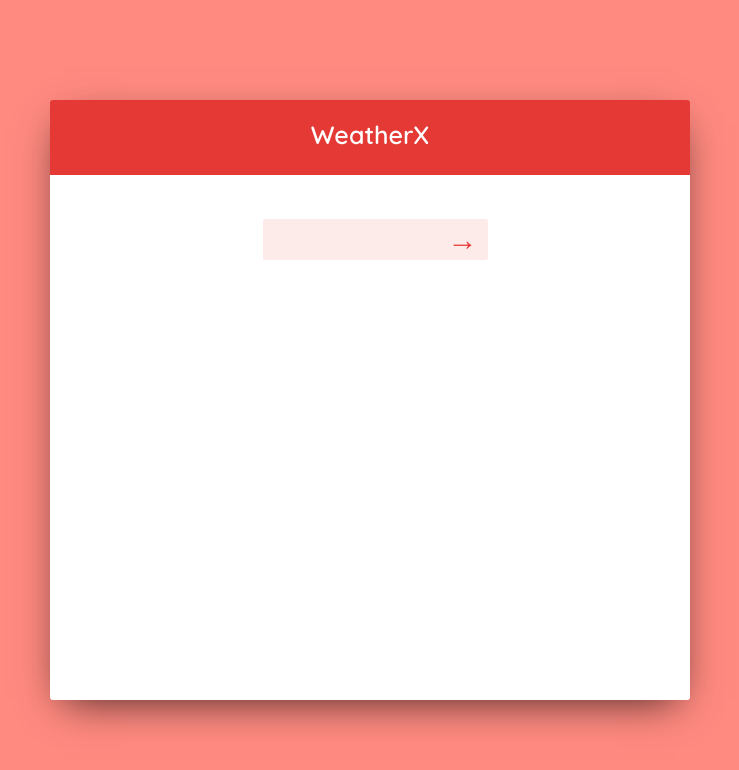
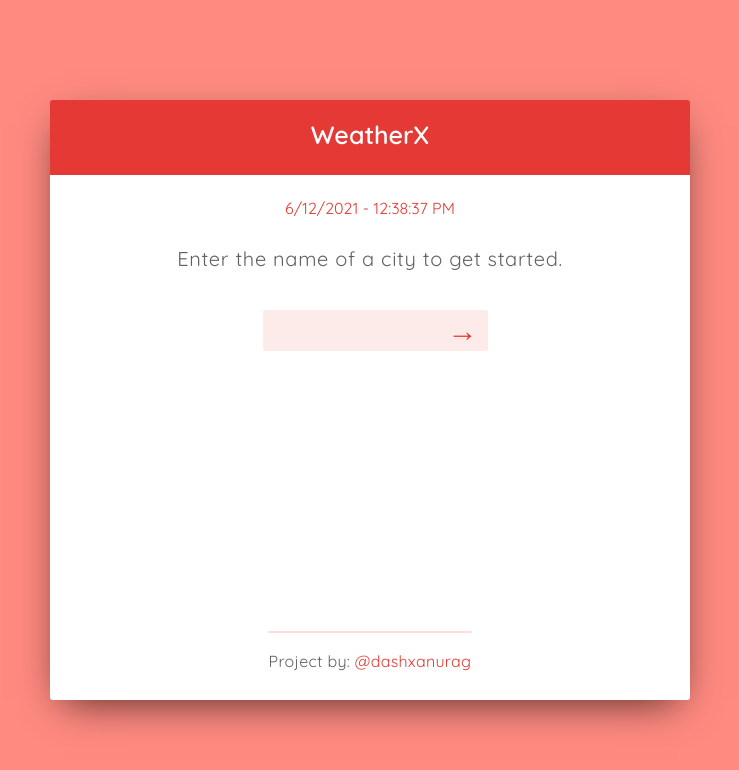
Before and after one commit to dash-anurag/react-weather-app, a React (Create React App) app: page / in a window 1280 px wide. Shown: the top 770 px of the page, without its empty margins (270-1009 px from the left). Built offline with nearby package versions, Linux system fonts and the light colour scheme; no server answers.

Commit message:
final changes

```diff
--- /dev/null
+++ b/src/Context.js
@@ -0,0 +1,5 @@
+import { createContext } from "react";
+
+const Context = createContext();
+
+export default Context;
--- /dev/null
+++ b/src/components/DateTime.js
@@ -0,0 +1,18 @@
+import React, { useState, useEffect } from "react";
+
+const DateTime = () => {
+  const [date, setDate] = useState(new Date().toLocaleDateString());
+  const [time, setTime] = useState(new Date().toLocaleTimeString());
+
+  useEffect(() => {
+    const secondsTimer = setInterval(() => {
+      setDate(new Date().toLocaleDateString());
+      setTime(new Date().toLocaleTimeString());
+    }, 1000);
+    return () => clearInterval(secondsTimer);
+  }, []);
+
+  return <div className="date-time">{`${date} - ${time}`}</div>;
+};
+
+export default DateTime;
--- /dev/null
+++ b/src/components/Error.js
@@ -0,0 +1,7 @@
+import React from "react";
+
+const Error = ({ error }) => {
+  return <div className="error">{error}</div>;
+};
+
+export default Error;
--- /dev/null
+++ b/src/components/Footer.js
@@ -0,0 +1,20 @@
+import React from "react";
+
+const Footer = () => {
+  return (
+    <div className="footer">
+      <p>
+        Project by:{" "}
+        <a
+          rel="noopener noreferrer"
+          target="_blank"
+          href="https://www.github.com/dash-anurag"
+        >
+          @dashxanurag
+        </a>
+      </p>
+    </div>
+  );
+};
+
+export default Footer;
--- a/src/components/Main.js
+++ b/src/components/Main.js
@@ -1,29 +1,60 @@
-import React, { useEffect } from "react";
+import React, { useState } from "react";
 import axios from "axios";
+
+import Context from "../Context";
 
 import Header from "./Header";
 import Content from "./Content";
 import WeatherSearch from "./WeatherSearch";
+import WeatherData from "./WeatherData";
+import DateTime from "./DateTime";
+import Tagline from "./Tagline";
+import Error from "./Error";
+import Footer from "./Footer";
 
 const Main = () => {
-  useEffect(() => {
-    const api_call = async () => {
-      const url = `https://api.openweathermap.org/data/2.5/weather?q=Bhubaneswar&appid=${process.env.REACT_APP_API_KEY}`;
+  const [weather, setWeather] = useState(null);
+  const [city, setCity] = useState(null);
+  const [error, setError] = useState(null);
 
-      const request = await axios.get(url);
+  const fetchLocation = async (e) => {
+    e.preventDefault();
+    setError(null);
+    const location = e.target.elements.location.value.trim();
 
-      const response = await request;
-      console.log(response.data);
-    };
+    if (location.length === 0) {
+      setError("Please enter a city name!");
+      setWeather(null);
+      return;
+    }
 
-    api_call();
-  });
+    const url = `https://api.openweathermap.org/data/2.5/weather?q=${location}&appid=${process.env.REACT_APP_API_KEY}&units=metric`;
+
+    const request = await axios.get(url);
+
+    const response = await request;
+    setWeather(response.data.main);
+    setCity(response.data.name);
+  };
 
   return (
     <div className="main">
       <Header />
       <Content>
-        <WeatherSearch />
+        <DateTime />
+        <Tagline />
+        <Context.Provider
+          value={{
+            fetchLocation,
+            weather,
+            city,
+          }}
+        >
+          <WeatherSearch />
+          {weather && <WeatherData />}
+          {error && <Error error={error} />}
+        </Context.Provider>
+        <Footer />
       </Content>
     </div>
   );
--- /dev/null
+++ b/src/components/Tagline.js
@@ -0,0 +1,11 @@
+import React from "react";
+
+const Tagline = () => {
+  return (
+    <div className="tagline">
+      <p>Enter the name of a city to get started.</p>
+    </div>
+  );
+};
+
+export default Tagline;
--- /dev/null
+++ b/src/components/WeatherData.js
@@ -0,0 +1,33 @@
+import React, { useContext } from "react";
+
+import Context from "../Context";
+
+const WeatherData = () => {
+  const { weather, city } = useContext(Context);
+  const { temp, humidity, pressure } = weather;
+
+  return (
+    <div className="weather-data">
+      <p className="weather__tagline">
+        Weather forecast for
+        <span className="weather-data__city"> {city}</span>
+      </p>
+      <div className="weather-data__box">
+        <span className="weather-data__property">
+          <p className="weather-data__title">Temperature</p>
+          <p className="weather-data__value">{temp}</p>
+        </span>
+        <span className="weather-data__property">
+          <p className="weather-data__title">Humidity</p>
+          <p className="weather-data__value">{humidity}</p>
+        </span>
+        <span className="weather-data__property">
+          <p className="weather-data__title">Pressure</p>
+          <p className="weather-data__value">{pressure}</p>
+        </span>
+      </div>
+    </div>
+  );
+};
+
+export default WeatherData;
--- a/src/components/WeatherSearch.js
+++ b/src/components/WeatherSearch.js
@@ -1,10 +1,15 @@
-import React from 'react'
+import React, { useContext } from "react";
+
+import Context from "../Context";
 
 const WeatherSearch = () => {
+  const { fetchLocation } = useContext(Context);
+
   return (
     <div className="weather-search">
-      <form className="weather-search__form">
+      <form onSubmit={fetchLocation} className="weather-search__form">
         <input
+          name="location"
           autoComplete="off"
           className="weather-search__input"
           type="text"
@@ -15,6 +20,6 @@ const WeatherSearch = () => {
       </form>
     </div>
   );
-}
+};
 
-export default WeatherSearch
+export default WeatherSearch;
```
Also changed, not shown: templates/Weather.html (deleted, +0 -17 lines), templates/WeatherSearch.html (deleted, +0 -8 lines).
